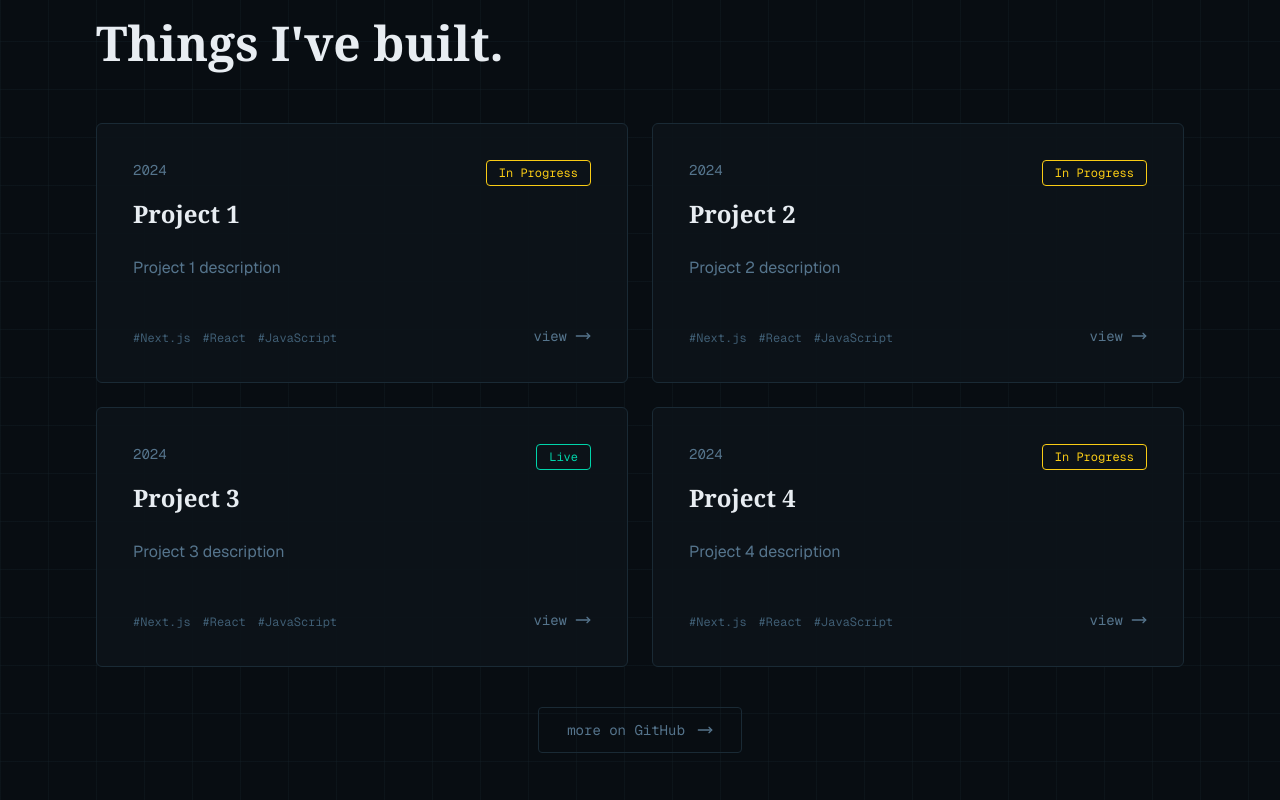
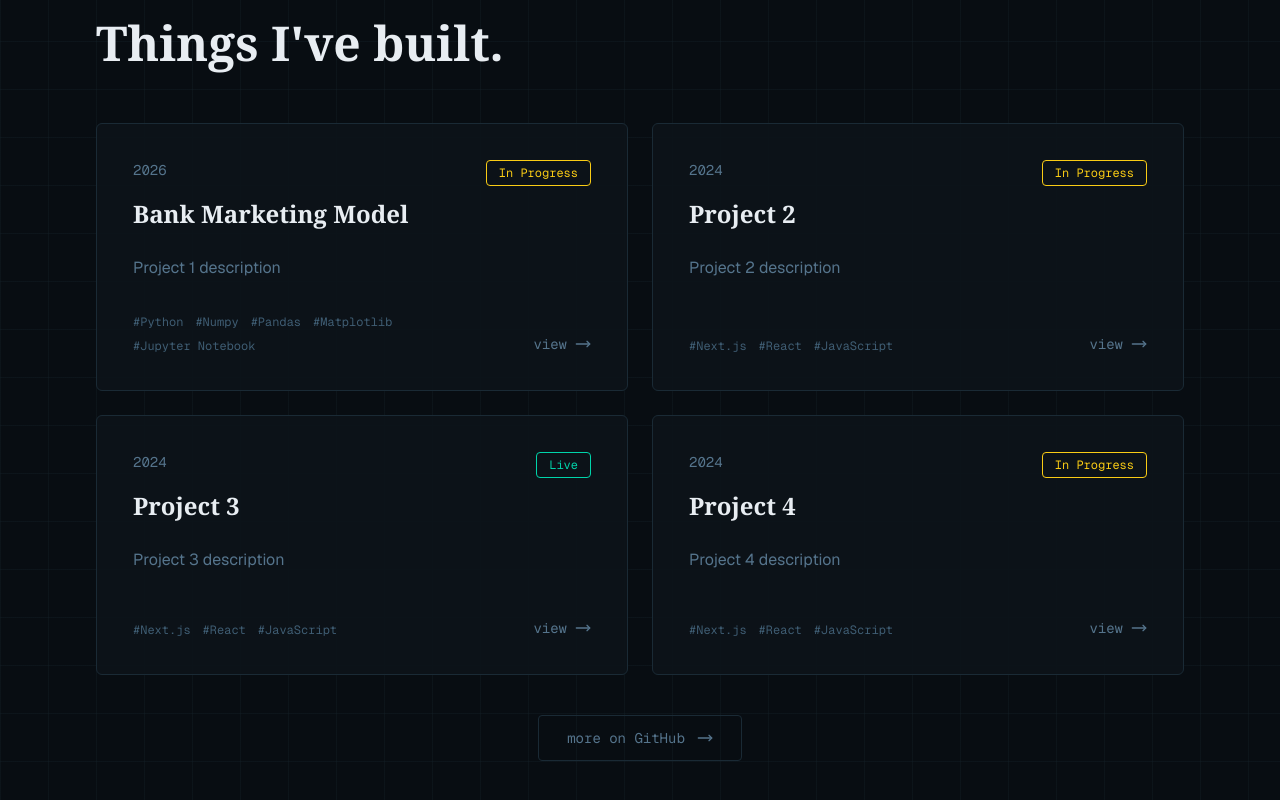
Before and after one commit to tuhinmohammed/portfolio, a Next.js app: page / in a window 1280 px wide. Shown: the part 2599-3399 px from the top of the page. Built offline with nearby package versions, Linux system fonts and the light colour scheme.

Commit message:
Modify project 1 details in project.js
Updated project details for the Bank Marketing Model.

```diff
--- a/data/project.js
+++ b/data/project.js
@@ -1,11 +1,11 @@
 export const projects = [
   {
-    title: "Project 1",
-    year: "2024",
+    title: "Bank Marketing Model",
+    year: "2026",
     status: "In Progress",
     description: "Project 1 description",
-    technologies: ["Next.js", "React", "JavaScript"],
-    link: "#",
+    technologies: ["Python", "Numpy", "Pandas", "Matplotlib","Jupyter Notebook"],
+    link: "https://github.com/tuhinmohammed/bank-marketing-subscription-prediction.git",
   },
     {
     title: "Project 2",
```
